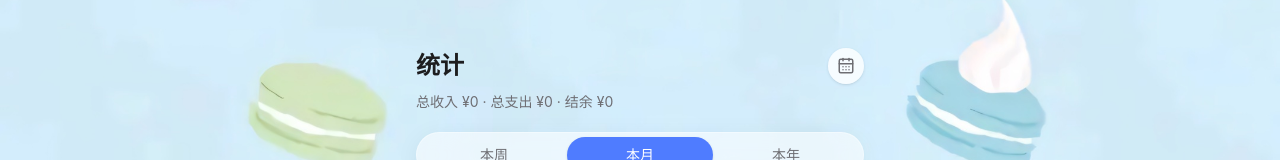
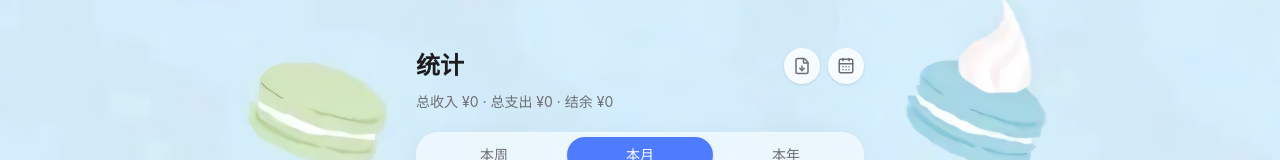
Before and after one commit to zjy1020/Daily-Statistics, a React (Vite) app: page / in a window 1280 px wide. Both pictures are taken after a click on the button "查看全部". Shown: the top 160 px of the page. Built offline with nearby package versions, Linux system fonts and the light colour scheme.

Commit message:
feat: 统计页支持导出 PDF（浏览器打印方式）

```diff
--- a/src/index.css
+++ b/src/index.css
@@ -105,3 +105,15 @@ body {
 .fade-enter {
   animation: fadeIn 0.2s ease;
 }
+
+/* Print styles */
+@media print {
+  nav, .fixed, .apple-btn:active { display: none !important; }
+  body { background: white !important; }
+  .dark body { background: white !important; }
+  .apple-card { background: white !important; border: 1px solid #eee !important; box-shadow: none !important; }
+  .dark .apple-card { background: white !important; border: 1px solid #eee !important; }
+  .stagger > * { animation: none !important; opacity: 1 !important; }
+  .page-enter { animation: none !important; }
+  .stagger { padding-bottom: 0 !important; }
+}
--- a/src/pages/Statistics.tsx
+++ b/src/pages/Statistics.tsx
@@ -1,7 +1,7 @@
 import { useState, useMemo } from 'react';
 import { useNavigate } from 'react-router-dom';
 import { PieChart, Pie, Cell, ResponsiveContainer, BarChart, Bar, XAxis, YAxis, CartesianGrid, Tooltip, LineChart, Line } from 'recharts';
-import { CalendarDays, ChevronLeft, ChevronRight, Edit3, Trash2, X } from 'lucide-react';
+import { CalendarDays, ChevronLeft, ChevronRight, Edit3, Trash2, X, FileDown } from 'lucide-react';
 import { useStore } from '../store/useStore';
 import { formatCurrency, formatDate, getThisMonth, getToday, getWeekRange, getYear } from '../utils/helpers';
 import type { ExpenseRecord } from '../types';
@@ -181,16 +181,26 @@ export default function Statistics() {
     itemStyle: { color: darkMode ? '#98989d' : '#6e6e73', fontSize: 12 } as React.CSSProperties,
   };
 
+  const exportPDF = () => {
+    window.print();
+  };
+
   return (
     <div className="px-4 pt-12 stagger">
       <div className="flex items-center justify-between mb-2">
         <h1 className="text-2xl font-bold text-apple-text dark:text-apple-dark-text">统计</h1>
+        <div className="flex gap-2">
+          <button onClick={exportPDF}
+            className="w-9 h-9 rounded-full flex items-center justify-center apple-btn shadow-sm bg-white/80 dark:bg-gray-800 text-apple-subtext dark:text-apple-dark-subtext hover:text-apple-blue transition-colors">
+            <FileDown size={18} />
+          </button>
           <button onClick={() => setShowCalendar(!showCalendar)}
             className={`w-9 h-9 rounded-full flex items-center justify-center apple-btn shadow-sm transition-all ${
               showCalendar ? 'bg-apple-blue text-white' : 'bg-white/80 dark:bg-gray-800 text-apple-subtext dark:text-apple-dark-subtext'
             }`}>
             <CalendarDays size={18} />
           </button>
+        </div>
       </div>
       <p className="text-sm text-apple-subtext dark:text-apple-dark-subtext mb-5">
         总收入 {formatCurrency(income)} · 总支出 {formatCurrency(expense)} · 结余 {formatCurrency(income - expense)}
```
Lines whose indentation alone changed are shown as unchanged.
